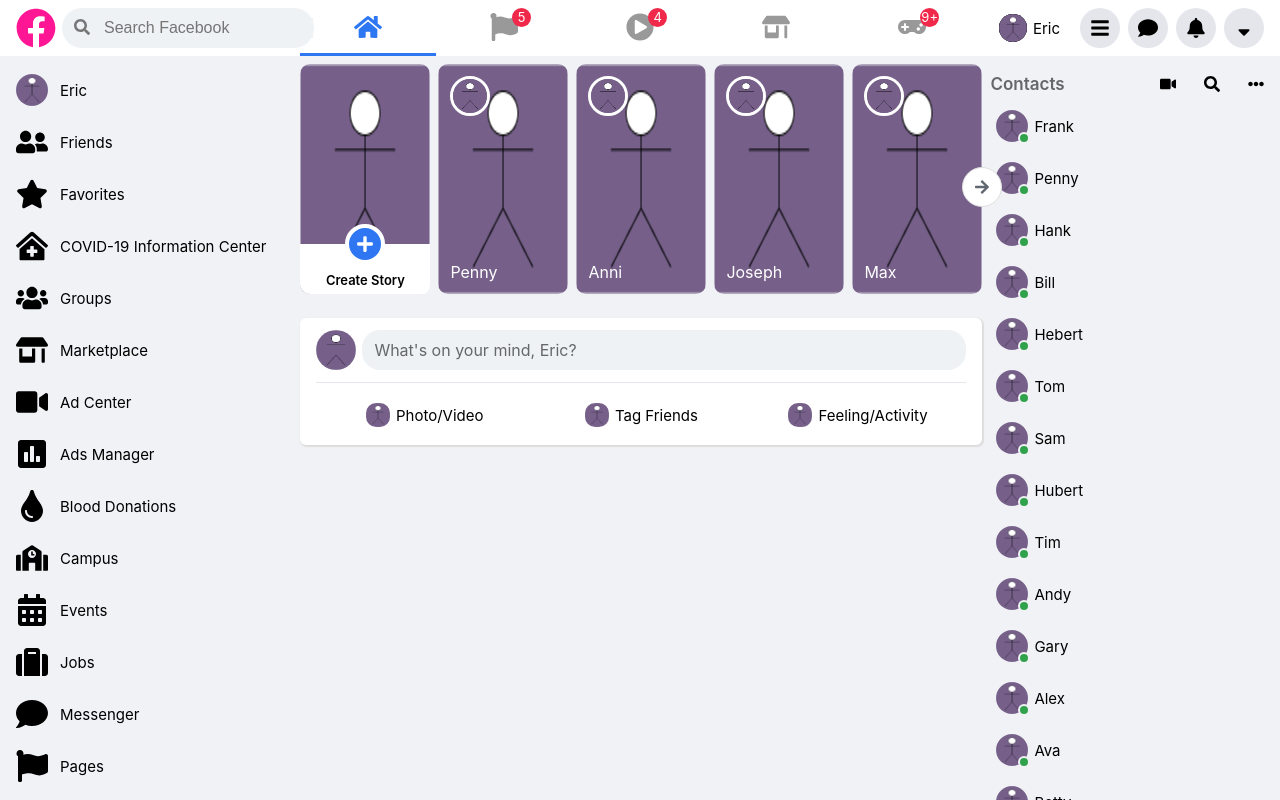
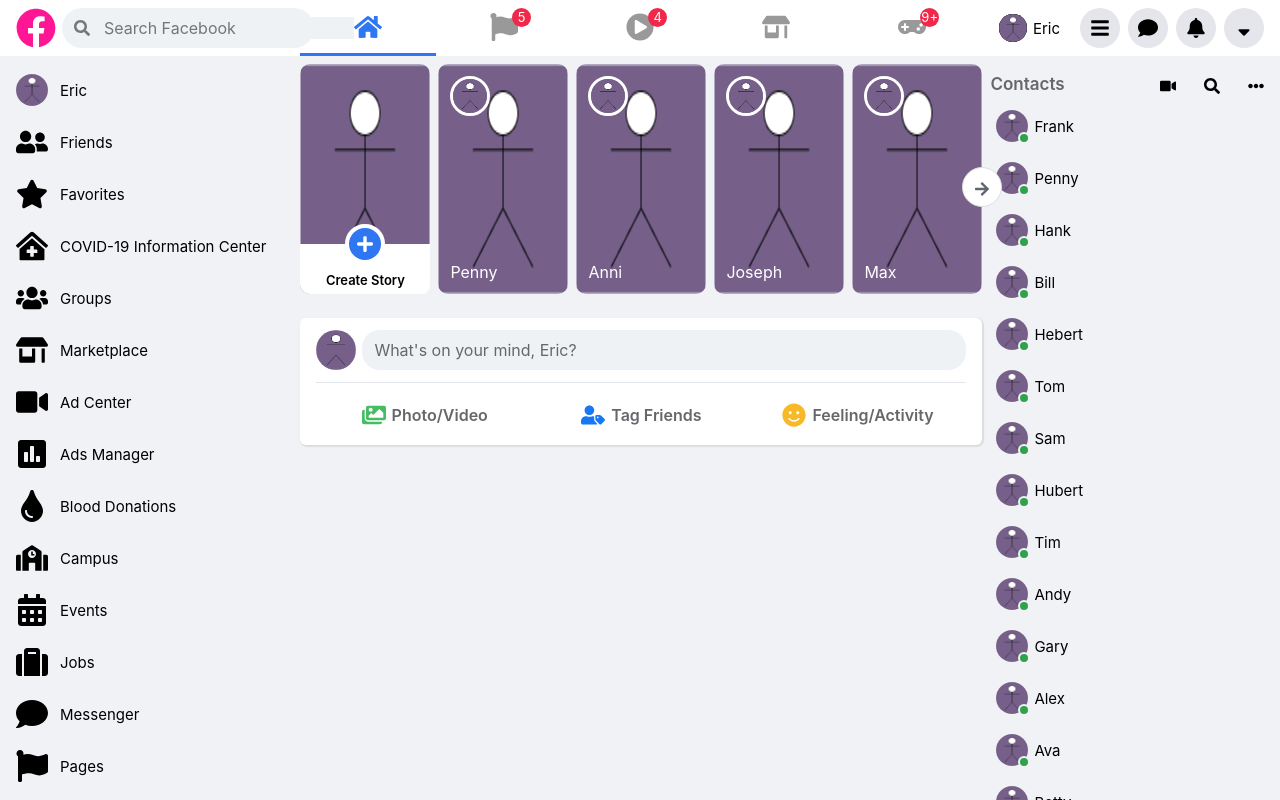
Before and after one commit to YiTingLee/facebook-clone, a Vue app: page / in a window 1280 px wide. Built offline with nearby package versions, Linux system fonts and the light colour scheme.

Commit message:
feat: add slot to IconButton component

```diff
--- a/public/index.html
+++ b/public/index.html
@@ -12,6 +12,7 @@
       }
       * {
         box-sizing: border-box;
+        font-family: -apple-system, BlinkMacSystemFont, 'Segoe UI', Roboto, Oxygen, Ubuntu, Cantarell, 'Open Sans', 'Helvetica Neue', sans-serif;
       }
     </style>
   </head>
--- a/src/components/Contacts.vue
+++ b/src/components/Contacts.vue
@@ -77,8 +77,6 @@
 
 .contacts_header {
   flex: 1;
-  font-family: -apple-system, BlinkMacSystemFont, 'Segoe UI', Roboto, Oxygen, Ubuntu, Cantarell, 'Open Sans',
-    'Helvetica Neue', sans-serif;
   font-size: 17px;
   font-weight: 600;
   color: #65676b;
--- a/src/components/IconButton.vue
+++ b/src/components/IconButton.vue
@@ -5,6 +5,7 @@
       <img v-else :src="image" :style="iconStyle" />
       <div v-if="isOnline" :class="$style.online"></div>
     </div>
+    <slot v-if="hasLabelSlot" name="label"></slot>
     <div :class="$style.label" v-if="label">{{ label }}</div>
     <div :class="$style.tip" v-if="tip && isHover">{{ tip }}</div>
   </div>
@@ -44,6 +45,11 @@
       isHover: false,
     };
   },
+  computed: {
+    hasLabelSlot() {
+      return !!this.$slots.label;
+    },
+  },
 };
 </script>
 
@@ -64,8 +70,6 @@
 
 .label {
   font-size: 15px;
-  font-family: -apple-system, BlinkMacSystemFont, 'Segoe UI', Roboto, Oxygen, Ubuntu, Cantarell, 'Open Sans',
-    'Helvetica Neue', sans-serif;
 }
 
 .tip {
@@ -80,7 +84,6 @@
   animation-delay: 1s;
   animation-fill-mode: forwards;
   font-size: 14px;
-  font-family: -apple-system, BlinkMacSystemFont, 'Segoe UI', Roboto, Oxygen, Ubuntu, Cantarell, 'Open Sans', 'Helvetica Neue', sans-serif;
   white-space: nowrap;
   z-index: 10;
 }
--- a/src/components/PostCreator.vue
+++ b/src/components/PostCreator.vue
@@ -19,28 +19,40 @@
         :iconStyle="{
           width: '24px',
           height: '24px',
+          color: '#45BD62',
         }"
-        label="Photo/Video"
-        :image="user.image"
-      ></IconButton>
+        :icon="{ prefix: 'fas', iconName: 'images' }"
+      >
+        <template v-slot:label>
+          <span :class="$style.button_label">Photo/Video</span>
+        </template>
+      </IconButton>
       <IconButton
         :class="$style.button"
         :iconStyle="{
           width: '24px',
           height: '24px',
+          color: '#1877F2',
         }"
-        label="Tag Friends"
-        :image="user.image"
-      ></IconButton>
+        :icon="{ prefix: 'fas', iconName: 'user-tag' }"
+      >
+        <template v-slot:label>
+          <span :class="$style.button_label">Tag Friends</span>
+        </template></IconButton
+      >
       <IconButton
         :class="$style.button"
         :iconStyle="{
           width: '24px',
           height: '24px',
+          color: '#F7B928',
         }"
-        label="Feeling/Activity"
-        :image="user.image"
-      ></IconButton>
+        :icon="{ prefix: 'fas', iconName: 'smile' }"
+      >
+        <template v-slot:label>
+          <span :class="$style.button_label">Feeling/Activity</span>
+        </template></IconButton
+      >
     </div>
   </Card>
 </template>
@@ -74,8 +86,6 @@
 
 .text {
   flex: 1;
-  font-family: -apple-system, BlinkMacSystemFont, 'Segoe UI', Roboto, Oxygen, Ubuntu, Cantarell, 'Open Sans',
-    'Helvetica Neue', sans-serif;
   color: #64676b;
   background-color: #eff2f5;
   border-radius: 18px;
@@ -100,4 +110,11 @@
   padding: 8px;
   border-radius: 12px;
 }
+
+.button_label {
+  color: #65676b;
+  font-weight: 600;
+  font-size: 16px;
+  line-height: 1.3;
+}
 </style>
--- a/src/components/Story.vue
+++ b/src/components/Story.vue
@@ -70,8 +70,6 @@
 }
 
 .footer_title {
-  font-family: -apple-system, BlinkMacSystemFont, 'Segoe UI', Roboto, Oxygen, Ubuntu, Cantarell, 'Open Sans',
-    'Helvetica Neue', sans-serif;
   font-size: 13px;
   font-weight: 600;
   line-height: 16px;
@@ -93,8 +91,6 @@
   left: 12px;
   bottom: 12px;
   color: #fff;
-  font-family: -apple-system, BlinkMacSystemFont, 'Segoe UI', Roboto, Oxygen, Ubuntu, Cantarell, 'Open Sans',
-    'Helvetica Neue', sans-serif;
 }
 
 .user_icon {
--- a/src/components/Tabs.vue
+++ b/src/components/Tabs.vue
@@ -127,8 +127,6 @@
   top: 15%;
   left: 56%;
   font-size: 13px;
-  font-family: -apple-system, BlinkMacSystemFont, 'Segoe UI', Roboto, Oxygen, Ubuntu, Cantarell, 'Open Sans',
-    'Helvetica Neue', sans-serif;
   height: 19px;
   width: 19px;
   z-index: 10;
```
Also changed, not shown: src/main.js (+7 -1 lines).
